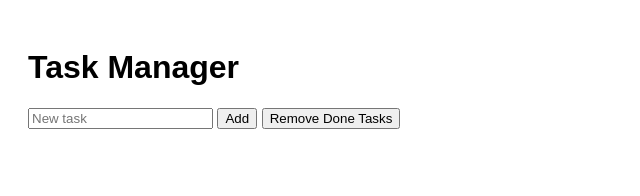
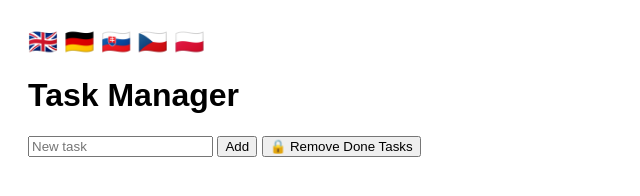
Before and after one commit to Matiak/WebApplication-demo, a plain HTML site: page client/index.html in a window 1280 px wide. Shown: the whole page, without its empty margins (0-640 px from the left). Drawn offline with Linux system fonts and the light colour scheme; no server answers.

Commit message:
[fea] Localization
* delete feature

* [fea] remove done flag on click

* [add] localization

```diff
--- a/client/index.html
+++ b/client/index.html
@@ -1,4 +1,5 @@
 <!DOCTYPE html>
+  <script src="translations.js"></script>
 <html>
 
 <head>
@@ -22,16 +23,37 @@
 </head>
 
 <body>
-  <h1>Task Manager</h1>
+  <div id="langSwitcher" style="font-size: 1.5rem; cursor: pointer;">
+    <span onclick="setLanguage('en')">🇬🇧</span>
+    <span onclick="setLanguage('de')">🇩🇪</span>
+    <span onclick="setLanguage('sk')">🇸🇰</span>
+    <span onclick="setLanguage('cz')">🇨🇿</span>
+    <span onclick="setLanguage('pl')">🇵🇱</span>
+  </div>
+
+  <h1 id="title"></h1>
   <ul id="taskList"></ul>
 
-  <input type="text" id="taskInput" placeholder="New task">
-  <button onclick="addTask()">Add</button>
-  <button onclick="removeDone()">Remove Done Tasks</button>
-
+  <input type="text" id="taskInput">
+  <button id="addBtn" onclick="addTask()"></button>
+  <button id="removeBtn" onclick="removeDone()" title=""></button>
+</body>
   <script>
     const API_URL = "https://webapplication-demo.onrender.com/tasks"; // Backend address
 
+    let currentLang = "en";
+
+    function setLanguage(lang) {
+      currentLang = lang;
+      document.getElementById("title").textContent = translations[lang].title;
+      document.getElementById("taskInput").placeholder = translations[lang].placeholder;
+      document.getElementById("addBtn").textContent = translations[lang].add;
+      document.getElementById("removeBtn").textContent = translations[lang].removeDone;
+      document.getElementById("removeBtn").title = translations[lang].removeTooltip;
+    }
+
+    // Initialize page with default language
+    document.addEventListener("DOMContentLoaded", () => setLanguage(currentLang));
     async function loadTasks() {
       const res = await fetch(API_URL);
       const tasks = await res.json();
@@ -84,6 +106,5 @@
 
     loadTasks();
   </script>
-</body>
 
 </html>
--- /dev/null
+++ b/client/translations.js
@@ -0,0 +1,37 @@
+const translations = {
+  en: {
+    title: "Task Manager",
+    placeholder: "New task",
+    add: "Add",
+    removeDone: "🔒 Remove Done Tasks",
+    removeTooltip: "Removes all completed tasks (requires password)"
+  },
+  de: {
+    title: "Aufgabenmanager",
+    placeholder: "Neue Aufgabe",
+    add: "Hinzufügen",
+    removeDone: "🔒 Erledigte Aufgaben löschen",
+    removeTooltip: "Löscht alle erledigten Aufgaben (Passwort erforderlich)"
+  },
+  sk: {
+    title: "Správca úloh",
+    placeholder: "Nová úloha",
+    add: "Pridať",
+    removeDone: "🔒 Odstrániť dokončené úlohy",
+    removeTooltip: "Odstráni všetky dokončené úlohy (vyžaduje heslo)"
+  },
+  cz: {
+    title: "Správce úkolů",
+    placeholder: "Nový úkol",
+    add: "Přidat",
+    removeDone: "🔒 Odstranit hotové úkoly",
+    removeTooltip: "Odstraní všechny hotové úkoly (vyžaduje heslo)"
+  },
+  pl: {
+    title: "Menedżer zadań",
+    placeholder: "Nowe zadanie",
+    add: "Dodaj",
+    removeDone: "🔒 Usuń ukończone zadania",
+    removeTooltip: "Usuwa wszystkie ukończone zadania (wymaga hasła)"
+  }
+};
```
